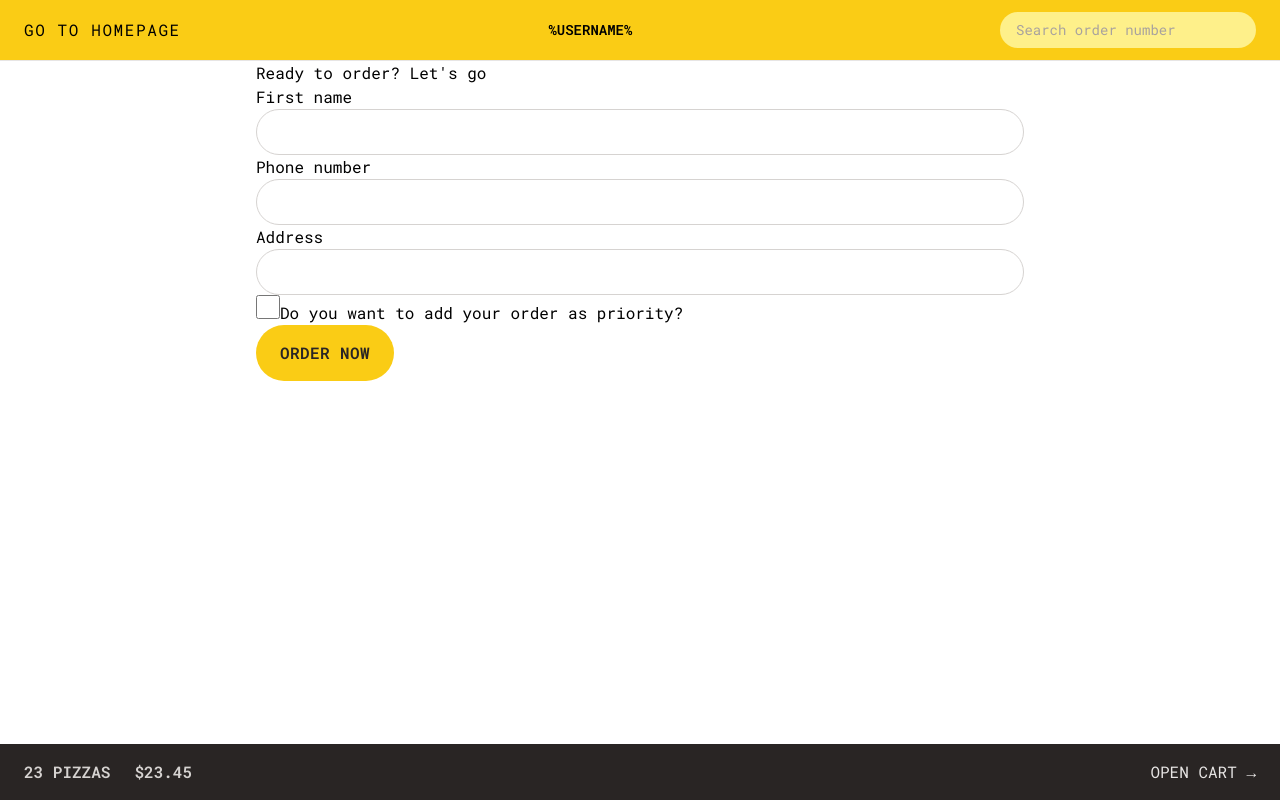
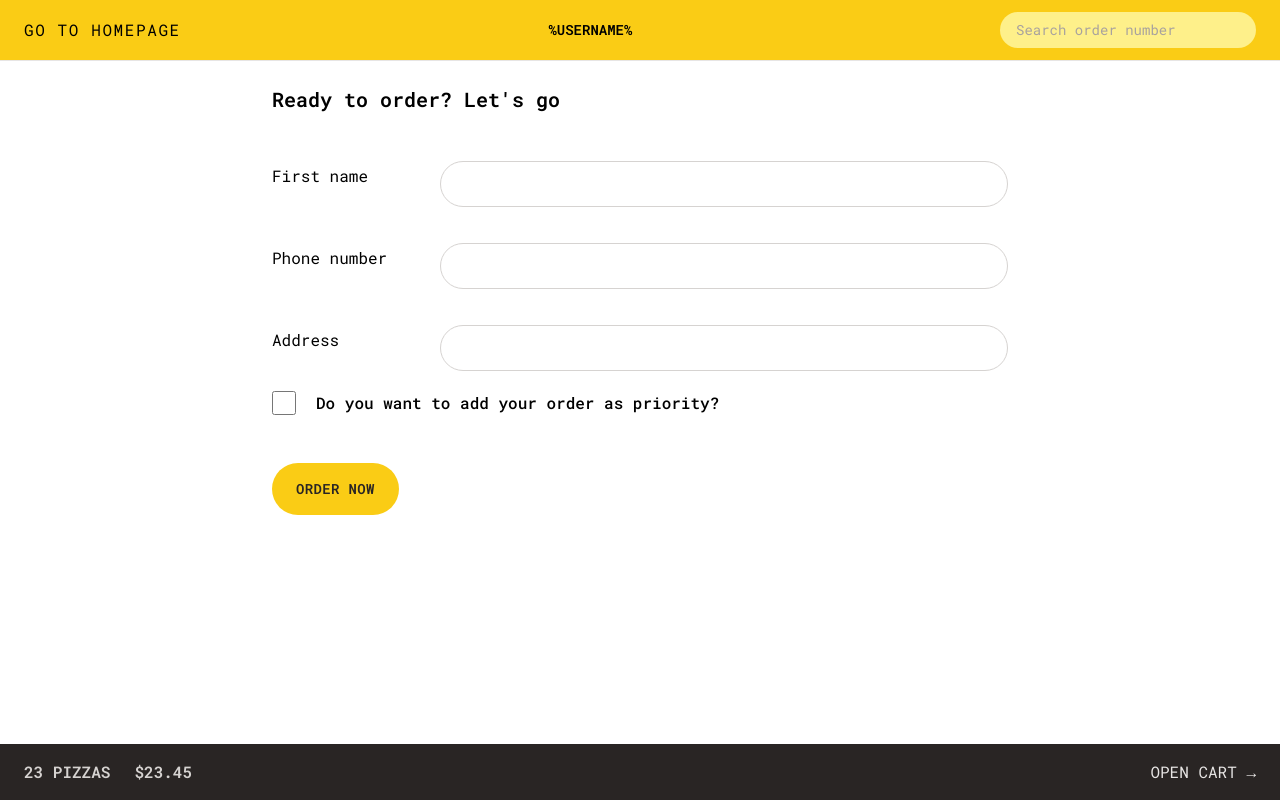
Before and after one commit to DiogoCoelho98/fast_pizza, a React (Vite) app: page /order/new in a window 1280 px wide. Built offline with nearby package versions, Linux system fonts and the light colour scheme.

Commit message:
Create new order page styled

```diff
--- a/src/features/cart/Cart.jsx
+++ b/src/features/cart/Cart.jsx
@@ -63,7 +63,9 @@ export default function Cart() {
 
             <div className="
                     mt-6
-                    space-x-2
+                    space-x-6
+                    flex
+                    justify-between
                     "
             >
                 <Button to={"/order/new"} type="primary">Order pizzas</Button>
--- a/src/features/order/CreateOrder.jsx
+++ b/src/features/order/CreateOrder.jsx
@@ -38,46 +38,88 @@ export default function CreateOrder() {
     const cart = fakeCart;
 
     return (
-        <div>
-            <h2>Ready to order? Let's go</h2>
+        <div className="
+                px-4
+                py-6"
+        >
+            <h2 className="
+                text-xl
+                font-semibold
+                mb-8"
+            >
+                Ready to order? Let's go
+            </h2>
 
             <Form method="POST" action="/order/new">
-                <div>
-                    <label>First name</label>
+                <div className="
+                    flex
+                    flex-col
+                    gap-2
+                    sm:flex-row
+                    sm:items-center
+                    mb-5
+                    space-y-4"
+                >
+                    <label className="sm:basis-40">First name</label>
                     <input
                         type="text"
                         name="customer"
                         required
-                        className="input"
+                        className="input grow"
                     />
                 </div>
 
-                <div>
-                    <label>Phone number</label>
-                    <div>
+                <div className="
+                    flex
+                    flex-col
+                    gap-2
+                    sm:flex-row
+                    sm:items-center
+                    mb-5
+                    space-y-4">
+                    <label className="sm:basis-40">Phone number</label>
+                    <div className="grow">
                         <input
                             type="tel"
                             name="phone"
                             required
-                            className="input"
+                            className="input w-full"
                         />
-                        {formErrors?.phone && <p>{formErrors.phone}</p>}
+                        {formErrors?.phone && <p className="
+                        text-xs
+                        mt-2
+                        text-red-500"
+                        >
+                            {formErrors.phone}
+                        </p>}
                     </div>
                 </div>
 
-                <div>
-                    <label>Address</label>
-                    <div>
+                <div className="
+                    flex
+                    flex-col
+                    gap-2
+                    sm:flex-row
+                    sm:items-center
+                    mb-5
+                    space-y-4">
+                    <label className="sm:basis-40">Address</label>
+                    <div className="grow">
                         <input
                             type="text"
                             name="address"
                             required
-                            className="input"
+                            className="input w-full"
                         />
                     </div>
                 </div>
 
-                <div>
+                <div className="
+                        mb-12
+                        flex
+                        gap-5
+                        items-center"
+                >
                     <input
                         type="checkbox"
                         name="priority"
@@ -92,7 +134,10 @@ export default function CreateOrder() {
                             focus:ring-offset-1
                             "
                     />
-                    <label htmlFor="priority">
+                    <label
+                        htmlFor="priority"
+                        className="font-medium"
+                    >
                         Do you want to add your order as priority?
                     </label>
                 </div>
--- a/src/index.css
+++ b/src/index.css
@@ -18,7 +18,6 @@
       focus:outline-none
       focus:ring
       focus:ring-yellow-400
-      w-full
   }
 
   .loader {
--- a/src/ui/Button.jsx
+++ b/src/ui/Button.jsx
@@ -1,11 +1,11 @@
 import { Link } from "react-router-dom";
 
 export default function Button({ children, disabled, to, type }) {
-    const basedStyles = "bg-yellow-400 hover:bg-yellow-300 transition-colors duration-300 uppercase font-semibold text-stone-800 inline-block tracking-wide rounded-full focus:outline-none focus:ring focus:ring-yellow-300 focus:ring-offset-1 focus:bg-yellow-300 disabled:cursor-not-allowed ";
+    const basedStyles = " text-center text-sm bg-yellow-400 hover:bg-yellow-300 transition-colors duration-300 uppercase font-semibold text-stone-800 inline-block tracking-wide rounded-full focus:outline-none focus:ring focus:ring-yellow-300 focus:ring-offset-1 focus:bg-yellow-300 disabled:cursor-not-allowed ";
 
     const typeStyles = {
         primary: basedStyles + "px-4 py-3 sm:px-6 sm:py-4",
-        secondary: "bg-transparent border-2 border-stone-300 hover:bg-stone-300 hover:text-stone-800 transition-colors duration-300 uppercase font-semibold text-stone-400 inline-block tracking-wide rounded-full focus:outline-none focus:ring focus:ring-stone-200 focus:ring-offset-1 focus:bg-stone-300 focus:text-stone-800 disabled:cursor-not-allowed px-4 py-2px.5 sm:px-6 sm:py-3.5",
+        secondary: "text-xs bg-transparent border-2 border-stone-300 hover:bg-stone-300 hover:text-stone-800 transition-colors duration-300 uppercase font-semibold text-stone-400 inline-block tracking-wide rounded-full focus:outline-none focus:ring focus:ring-stone-200 focus:ring-offset-1 focus:bg-stone-300 focus:text-stone-800 disabled:cursor-not-allowed px-4 py-2px.5 sm:px-6 sm:py-3.5",
         small: basedStyles + "px-4 py-2 md:-5 md:py-2.5 text-sm"
 
     };
```
Also changed, not shown: index.html (+2 -2 lines).
